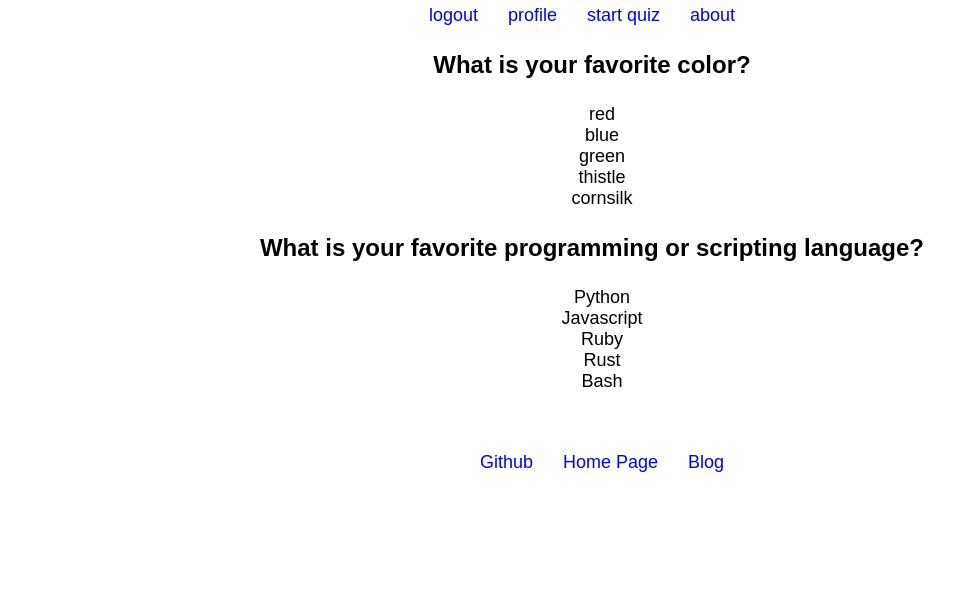
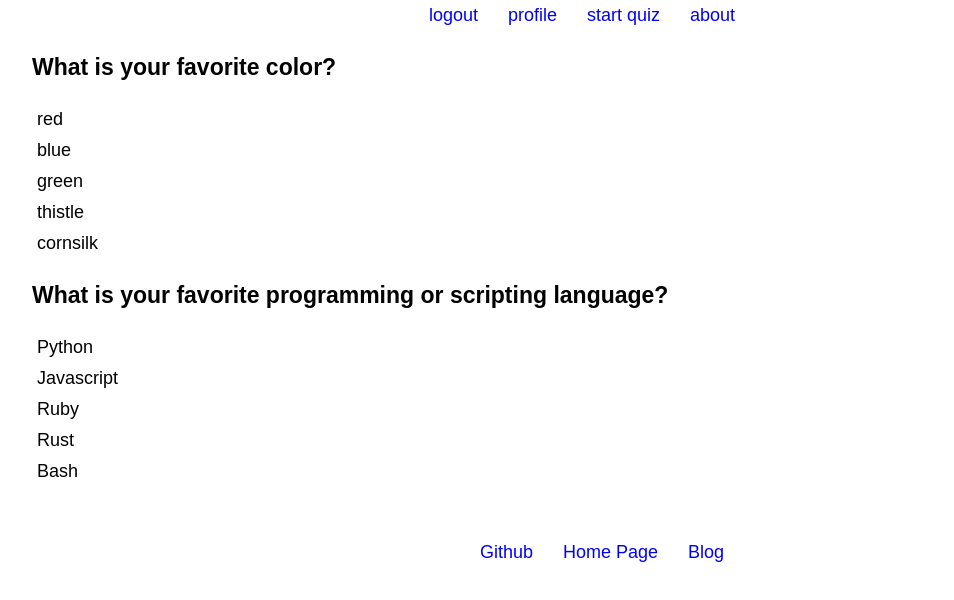
Before and after one commit to deepbsd/codeDrills-client, a React (Create React App) app: page /startquiz in a window 1280 px wide. Shown: the top 600 px of the page, without its empty margins (48-1002 px from the left). Built offline with nearby package versions, Linux system fonts and the light colour scheme.

Commit message:
latest on working question component

```diff
--- a/src/components/question/index.js
+++ b/src/components/question/index.js
@@ -44,19 +44,17 @@ export default class Question extends React.Component {
           <MultipleChoice key={index2} {...answer} />
         );
         return (
-            <div>
-            <h2 key={index1}>{question.question}</h2>
-            <ul>
-              <li>{answers}</li>
+            <ul className="questionText">
+              <h3 key={index1}>{question.question}</h3>
+              {answers}
             </ul>
-            </div>
         )
       });
 
       return (
-        <div className="multQuestion">
-          {questions}
-        </div>
+          <ul className="multQuestion">
+            {questions}
+          </ul>
       );
 
 
--- a/src/components/question/multipleChoice.js
+++ b/src/components/question/multipleChoice.js
@@ -8,9 +8,9 @@ export default function MultipleChoice(props) {
 
 
 return (
-      <div>
+    <li>
         {props.answerText}
-      </div>
+    </li>
   )
 
 }
--- a/src/components/question/question.css
+++ b/src/components/question/question.css
@@ -1,17 +1,16 @@
-.multQuestion ol {
+.questionText h3 {
+  color: black;
   text-align: left;
 }
 
-.multQuestion li {
-  display: block;
-  list-style: decimal;
+.questionText li {
   color: black;
-
+  display: flex;
 }
 
-.multQuestion li:nth-of-type(1):hover {
+.questionText li:hover {
   color: black;
   font-weight: normal;
-  font-size: 20px;
+  font-size: 18px;
   font-style: normal;
 }
```
